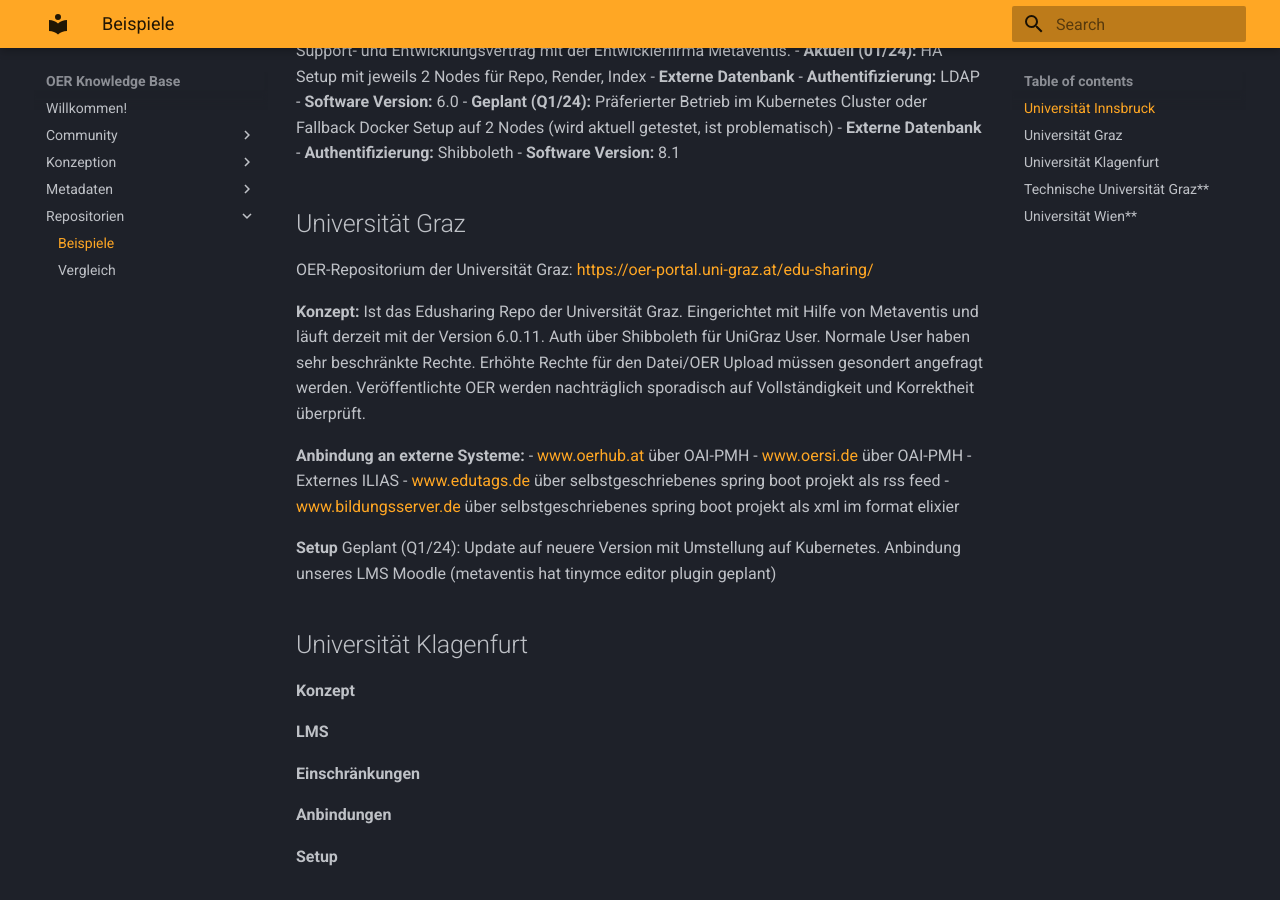
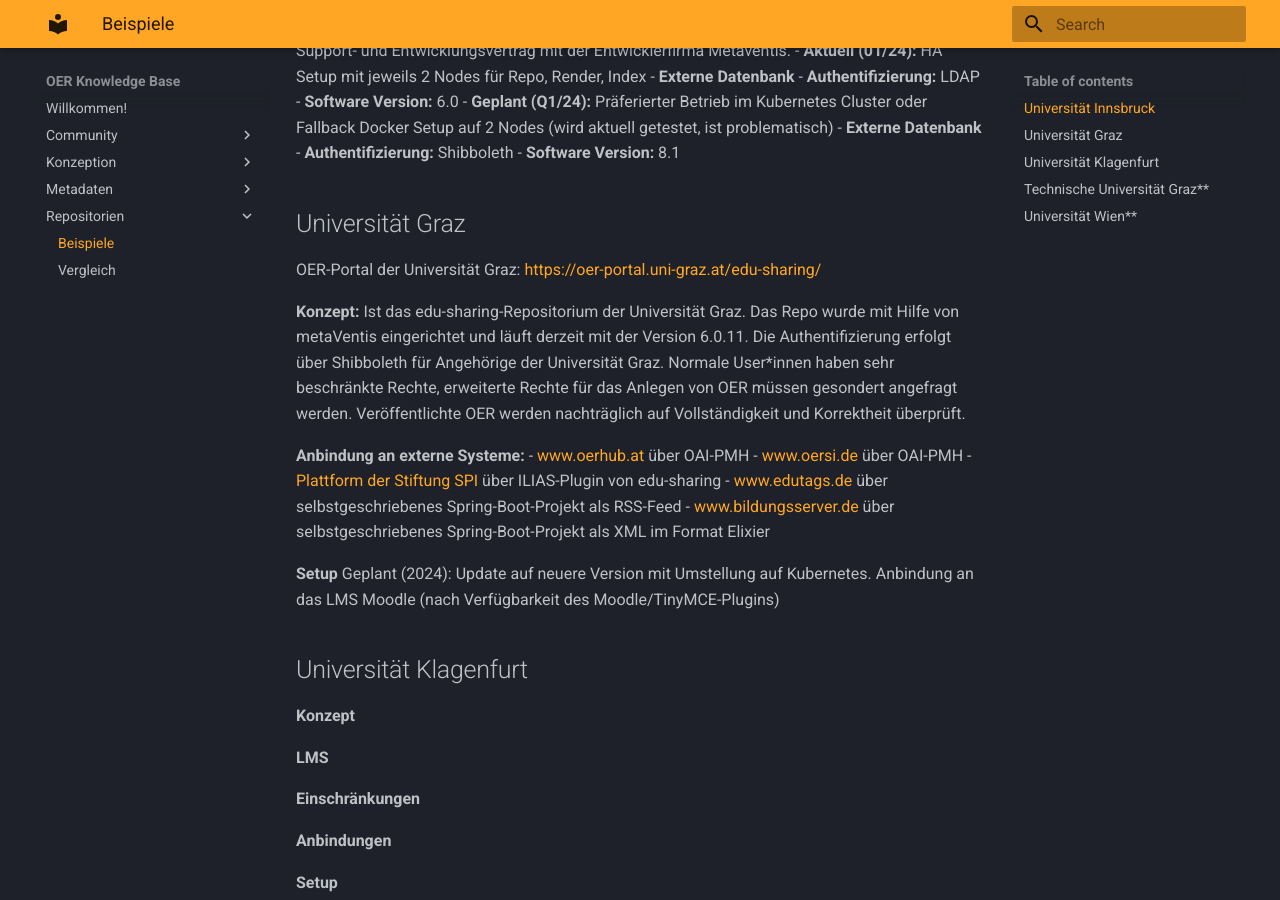
Before and after one commit to oerBASE/knowledgebase, an MkDocs documentation site: the page built from docs/Repositorien/Beispiele.md, in a window 1280 px wide and 900 px high, scrolled down 994 px. Built offline with MkDocs 1.6.1 and Material for MkDocs 9.7.7, drawn with Linux system fonts in a browser that asks for light colours.

Commit message:
Update Beispiele.md

```diff
--- a/docs/Repositorien/Beispiele.md
+++ b/docs/Repositorien/Beispiele.md
@@ -34,21 +34,21 @@ Das Repositorium wird über die OAI-PMH Schnittstelle geharvestet. Wir wissen, d
 
 ## Universität Graz
 
-OER-Repositorium der Universität Graz: [https://oer-portal.uni-graz.at/edu-sharing/](https://oer-portal.uni-graz.at/edu-sharing/)
+OER-Portal der Universität Graz: [https://oer-portal.uni-graz.at/edu-sharing/](https://oer-portal.uni-graz.at/edu-sharing/)
 
 **Konzept:**
-Ist das Edusharing Repo der Universität Graz. Eingerichtet mit Hilfe von Metaventis und läuft derzeit mit der Version 6.0.11. Auth über Shibboleth für UniGraz User. Normale User haben sehr beschränkte Rechte. Erhöhte Rechte für den Datei/OER Upload müssen gesondert angefragt werden. Veröffentlichte OER werden nachträglich sporadisch auf Vollständigkeit und Korrektheit überprüft.
+Ist das edu-sharing-Repositorium der Universität Graz. Das Repo wurde mit Hilfe von metaVentis eingerichtet und läuft derzeit mit der Version 6.0.11. Die Authentifizierung erfolgt über Shibboleth für Angehörige der Universität Graz. Normale User*innen haben sehr beschränkte Rechte, erweiterte Rechte für das Anlegen von OER müssen gesondert angefragt werden. Veröffentlichte OER werden nachträglich auf Vollständigkeit und Korrektheit überprüft.
 
 **Anbindung an externe Systeme:**
-- [www.oerhub.at](www.oerhub.at) über OAI-PMH
-- [www.oersi.de](www.oersi.de) über OAI-PMH
-- Externes ILIAS
-- [www.edutags.de](www.edutags.de) über selbstgeschriebenes spring boot projekt als rss feed
-- [www.bildungsserver.de](www.bildungsserver.de) über selbstgeschriebenes spring boot projekt als xml im format elixier
+- [www.oerhub.at](https://www.oerhub.at) über OAI-PMH
+- [www.oersi.de](https://www.oersi.de) über OAI-PMH
+- [Plattform der Stiftung SPI](https://www.plattform-spi.de/) über ILIAS-Plugin von edu-sharing
+- [www.edutags.de](https://www.edutags.de) über selbstgeschriebenes Spring-Boot-Projekt als RSS-Feed
+- [www.bildungsserver.de](https://www.bildungsserver.de) über selbstgeschriebenes Spring-Boot-Projekt als XML im Format Elixier
 
 **Setup**
-Geplant (Q1/24):
-Update auf neuere Version mit Umstellung auf Kubernetes. Anbindung unseres LMS Moodle (metaventis hat tinymce editor plugin geplant)
+Geplant (2024):
+Update auf neuere Version mit Umstellung auf Kubernetes. Anbindung an das LMS Moodle (nach Verfügbarkeit des Moodle/TinyMCE-Plugins)
 
 ## Universität Klagenfurt
 
```
